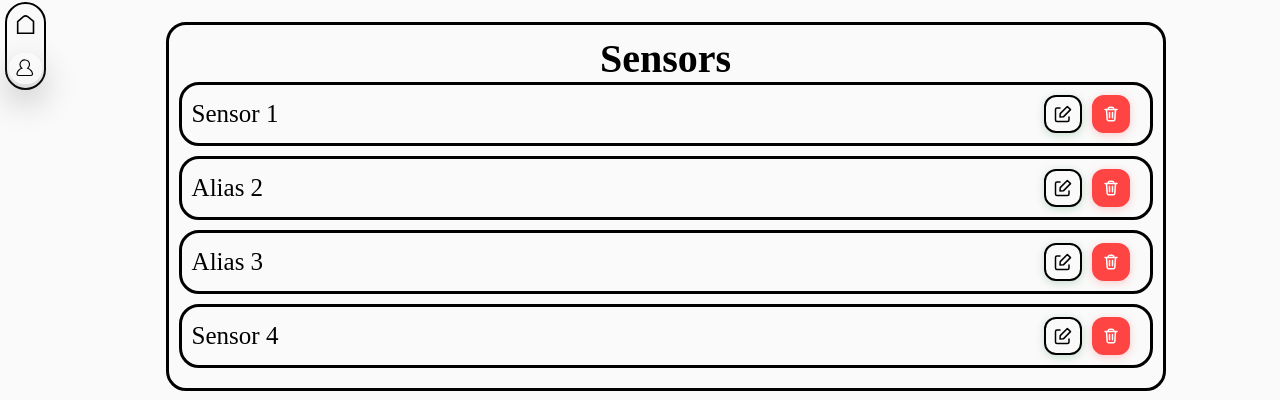
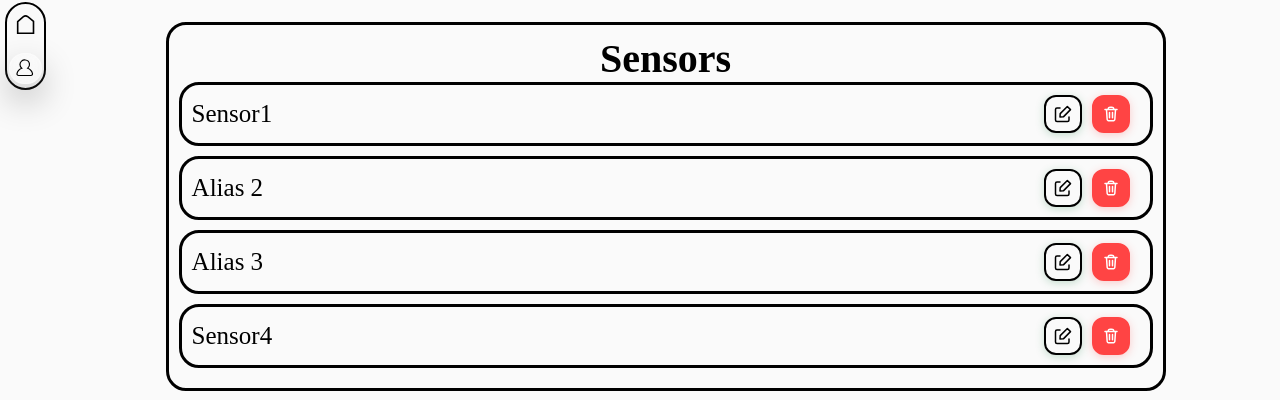
Before and after one commit to marcosrica/root-pulse, a Vue app in the folder frontend/: page /profile in a window 1280 px wide. Shown: the part 354-754 px from the top of the page. Built offline with nearby package versions, Linux system fonts and the light colour scheme; no server answers; the HTML template or start-up script is replaced by a standard one.

Commit message:
Added infrastructure to call delete sensor endpoint

```diff
--- a/frontend/src/views/Profile.vue
+++ b/frontend/src/views/Profile.vue
@@ -37,10 +37,10 @@ let info: userInfo = {
 }
 
 let sensors = ref<SensorInfo[]>([
-  { name: "Sensor 1", alias: "", lastMeasure: 61, minAlert: 30, lastConnection: new Date('December 17, 2021 04:28:00') },
-  { name: "Sensor 2", alias: "Alias 2", lastMeasure: 20, minAlert: 30, lastConnection: new Date(2021, 11, 17) },
-  { name: "Sensor 3", alias: "Alias 3", lastMeasure: 90, minAlert: 30, lastConnection: new Date(2026, 12, 31) },
-  { name: "Sensor 4", alias: "", lastMeasure: 80, minAlert: 30, lastConnection: new Date(2021, 11, 17, 4, 28, 0) },
+    { name: "Sensor1", alias: "", lastMeasure: 61, maxValue: 1024, minAlert: 30, lastConnection: new Date('December 17, 2021 04:28:00') },
+    { name: "Sensor2", alias: "Alias 2", lastMeasure: 20, maxValue: 1024, minAlert: 30, lastConnection: new Date(2021, 11, 17) },
+    { name: "Sensor3", alias: "Alias 3", lastMeasure: 90, maxValue: 1024, minAlert: 30, lastConnection: new Date(2026, 12, 31) },
+    { name: "Sensor4", alias: "", lastMeasure: 80, maxValue: 1024, minAlert: 30, lastConnection: new Date(2021, 11, 17, 4, 28, 0) },
 ]);
 
 let connections: connectedUsersInfo[] = [
@@ -159,6 +159,16 @@ const inspectSensor = (sensorIndex: number) => {
     console.log(sensorIndex);
 }
 
+const deleteSensor = (sensorId: number) => {
+    try {
+        const response = apiClient.delete('/api/user/deleteSensor?id=' + sensorId);
+        console.log(response);
+    }
+    catch (e) {
+        console.error(e);
+    }
+}
+
 const aliasChanged = () => {
     if (currentSensorAlias.value == "") {
         currentSensorAlias.value = sensors[sensorId.value]?.alias || "";
@@ -181,6 +191,7 @@ onMounted(() => {
 
 <template>
     <BasePage location="profile">
+        <!-- For updating sensor info -->
         <FloatingPanel :show="showSensorInfoPanel" :hide="() => { showSensorInfoPanel = false; }">
             <div class="inspectSensorContainer">
                 <div class="inspectSensorHeader">
@@ -288,7 +299,7 @@ onMounted(() => {
 
                 <div class="marginless sensorDivUsableSpace">
                     <PageButton :iconOnly="true" icon="/icons/Edit.svg" v-on:click="inspectSensor(index)" />
-                    <PageButton variant="danger" :iconOnly="true" icon="/icons/Trash.svg" />
+                    <PageButton variant="danger" :iconOnly="true" icon="/icons/Trash.svg" v-on:click="deleteSensor(index)" />
                 </div>
             </BaseDiv>
         </BaseDiv>
```
